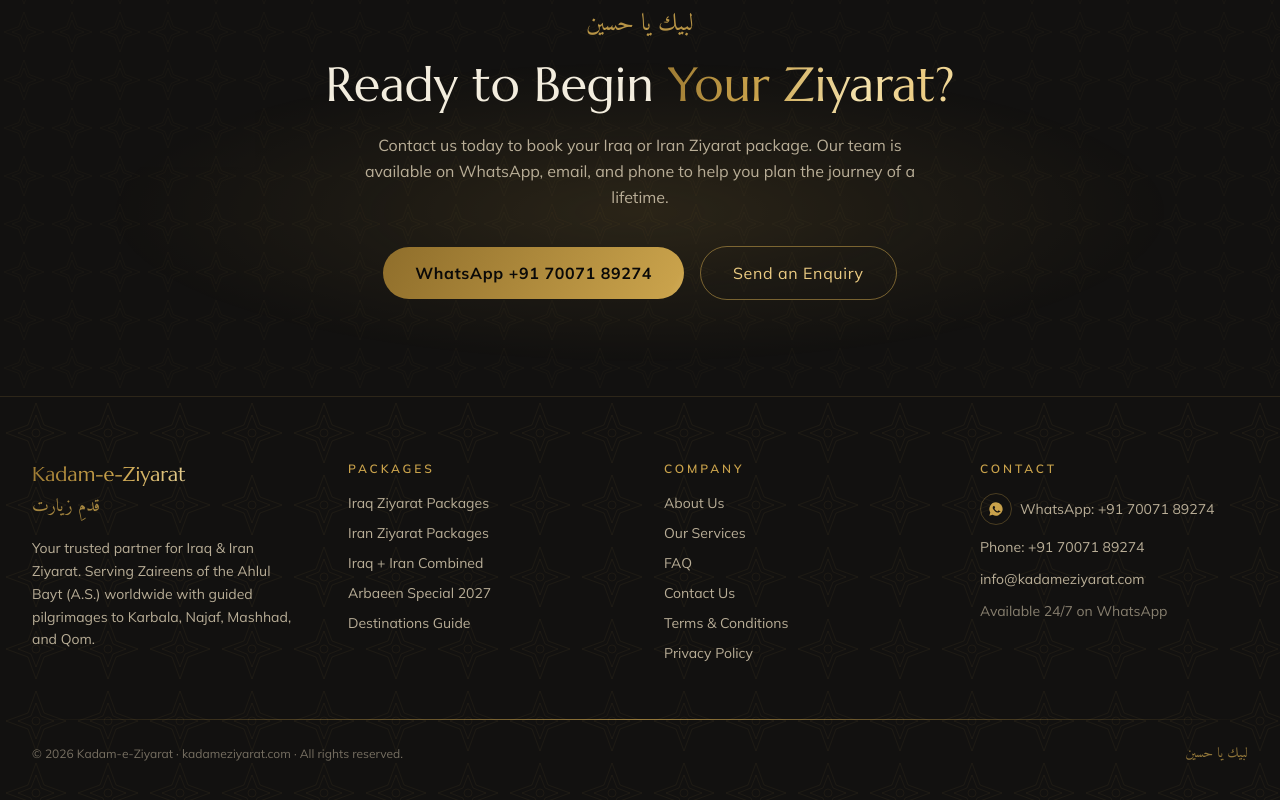
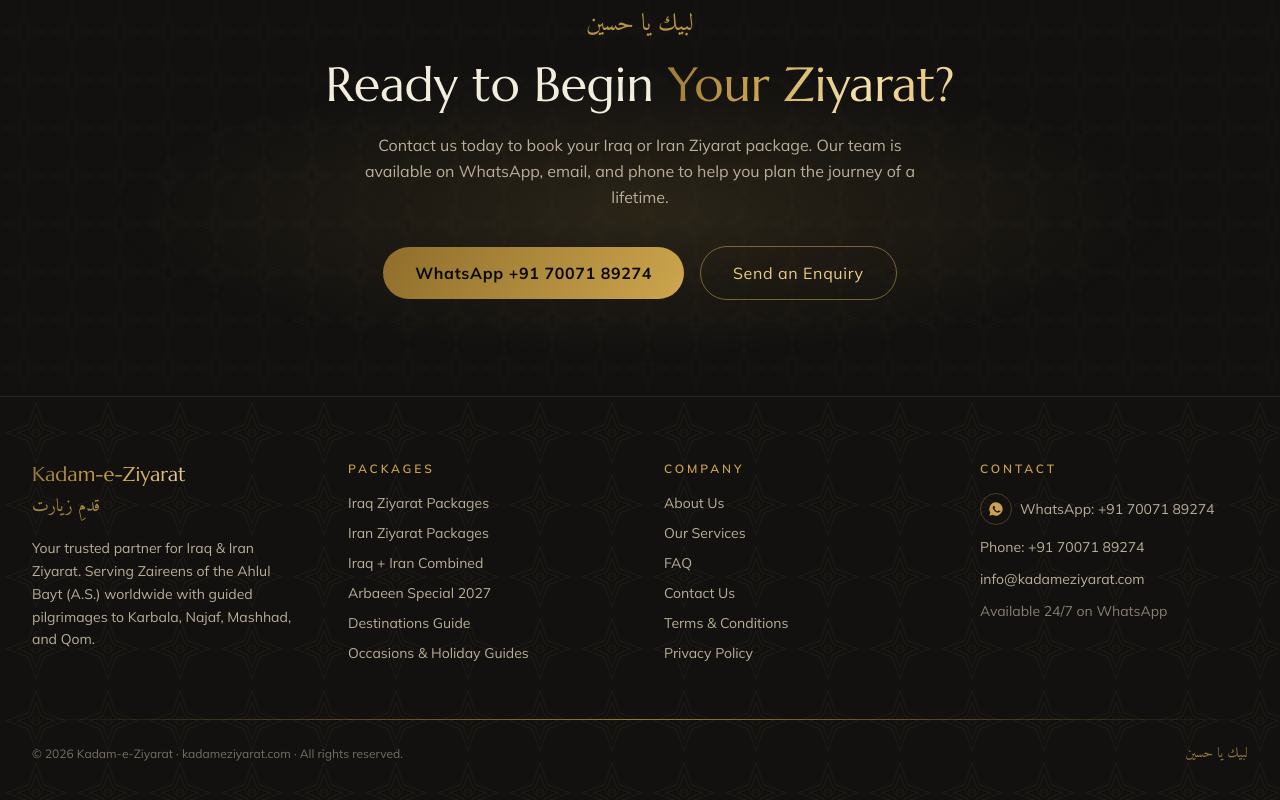
Before and after one commit to farhan110/kadameziyarat1, a Next.js app: page / in a window 1280 px wide. Shown: the part 5095-5895 px from the top of the page. Built offline with nearby package versions, Linux system fonts and the light colour scheme.

Commit message:
Link occasion and holiday guides from footer

```diff
--- a/components/Footer.jsx
+++ b/components/Footer.jsx
@@ -27,6 +27,7 @@
               <li><Link href="/packages/combined" className="text-sand transition-colors hover:text-goldbright">Iraq + Iran Combined</Link></li>
               <li><Link href="/packages/arbaeen" className="text-sand transition-colors hover:text-goldbright">Arbaeen Special 2027</Link></li>
               <li><Link href="/destinations" className="text-sand transition-colors hover:text-goldbright">Destinations Guide</Link></li>
+              <li><Link href="/ziyarat-occasions" className="text-sand transition-colors hover:text-goldbright">Occasions &amp; Holiday Guides</Link></li>
             </ul>
           </div>
 
```
